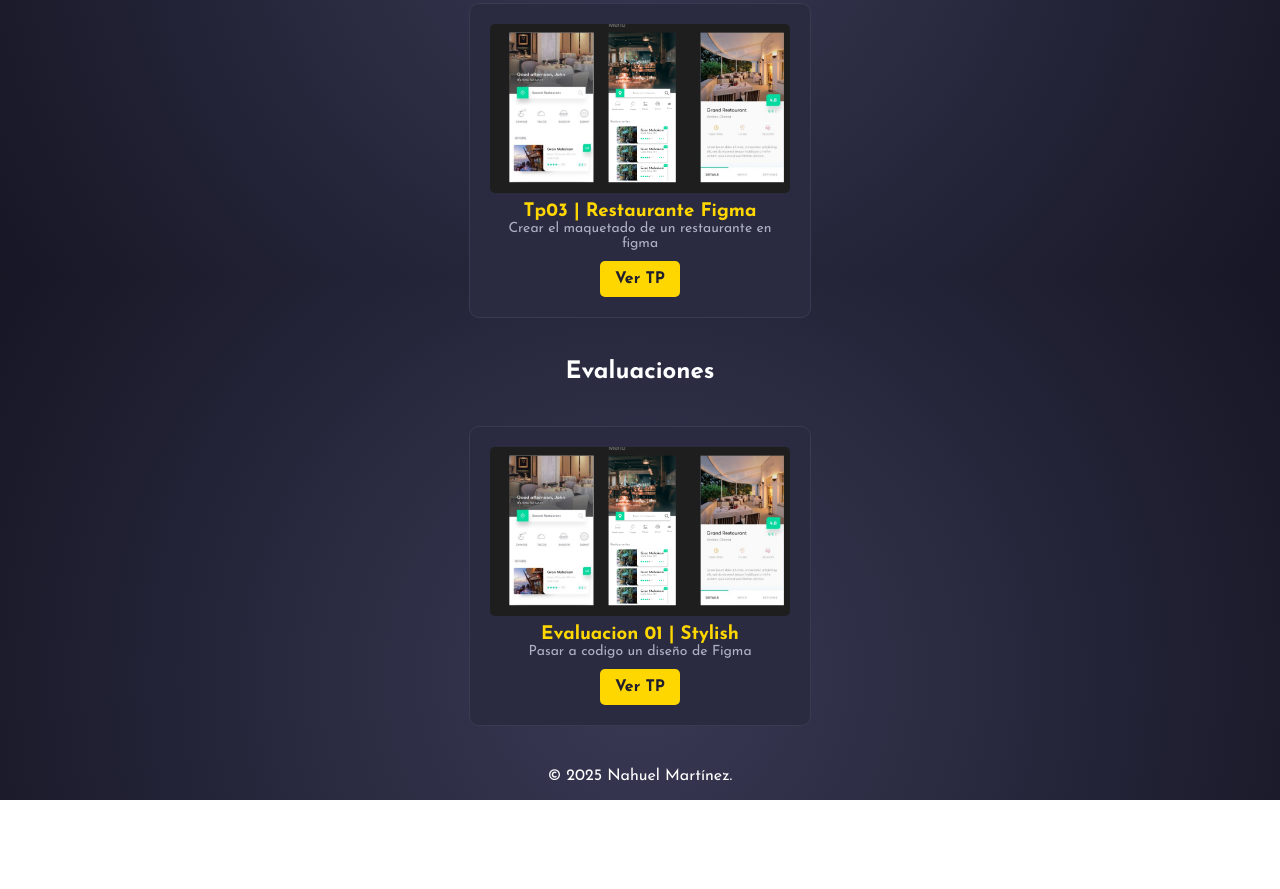
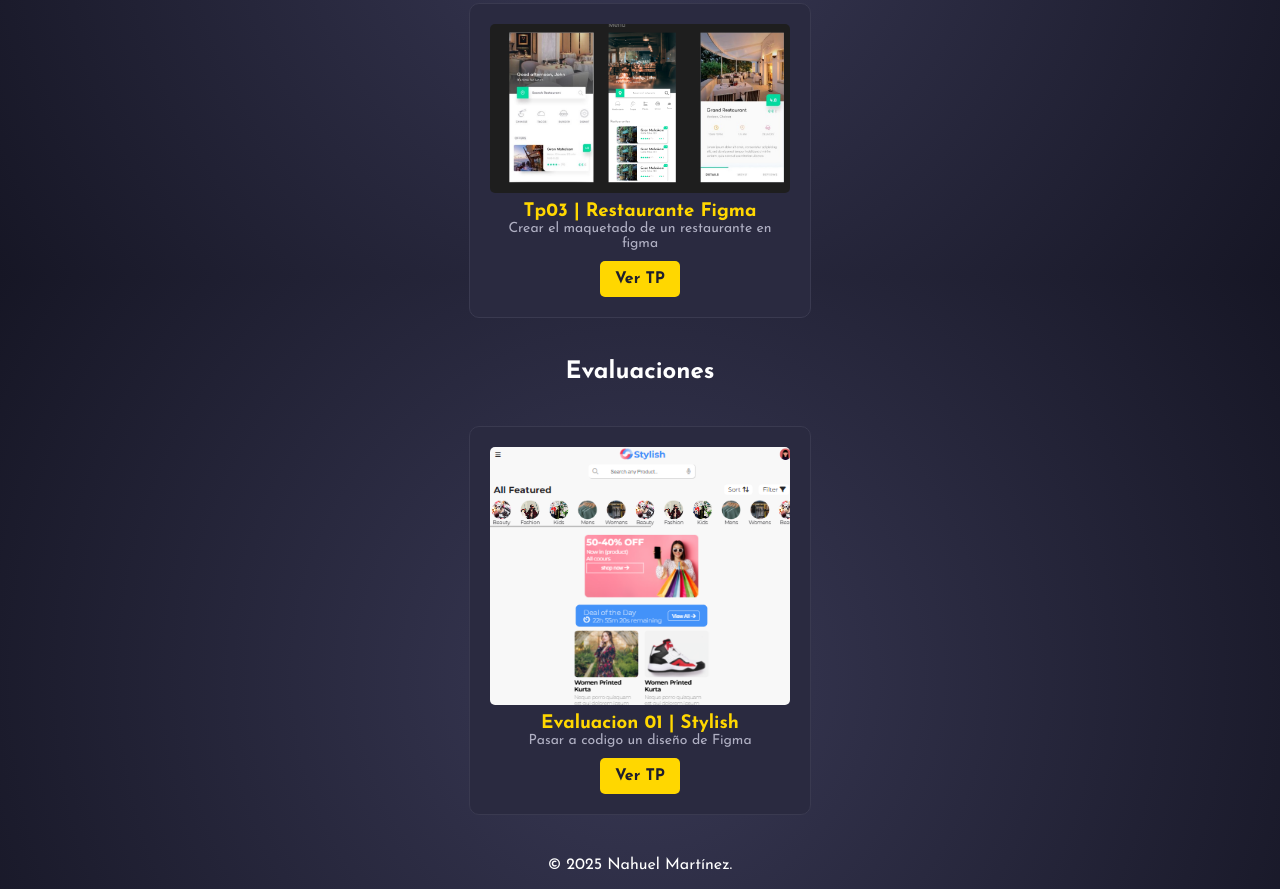
Before and after one commit to Nahue26/PruebaMartes25, a plain HTML site: page index.html in a window 1280 px wide. Shown: the part 1324-2213 px from the top of the page. Before the commit the page ends 2124 px from the top, so only its background shows below. Drawn offline with Linux system fonts and the light colour scheme.

Commit message:
agrego la imagen a la tarjeta del portafolio

```diff
--- a/index.html
+++ b/index.html
@@ -75,7 +75,7 @@
         <h2 class="subtitulo_index">Evaluaciones</h2>
         <section class="contenedor_tarjetas">
             <article class="tarjeta">
-                <img src="DiseñoPortafolio/css/img/image_restaurante_Figma.png" alt="Tarjeta Figma">
+                <img src="DiseñoPortafolio/css/img/stylish.png" alt="Tarjeta Figma">
                 <h3>Evaluacion 01 | Stylish</h3>
                 <p>Pasar a codigo un diseño de Figma</p>
                 <a href="evaluaciones/index.html" class="btn" target="_blank">Ver TP</a>
```
Also changed, not shown: DiseñoPortafolio/css/img/stylish.png (added).
